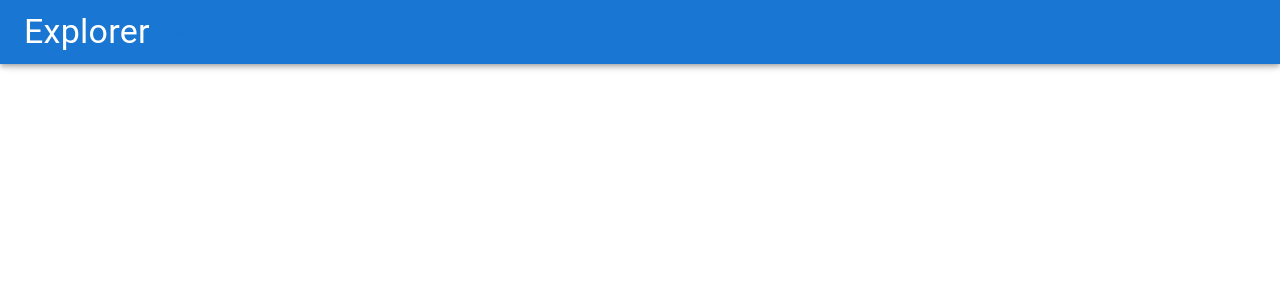
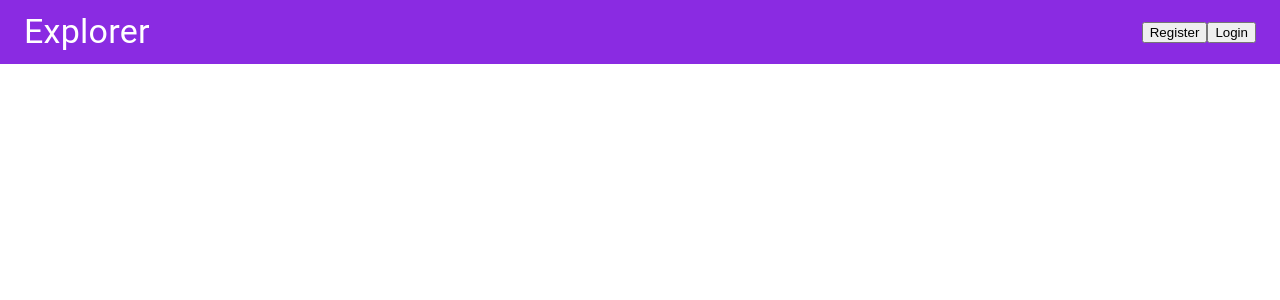
Before and after one commit to joyphillip/Explorer-frontend, a React (Create React App) app: page / in a window 1280 px wide. Shown: the top 300 px of the page. Built offline with nearby package versions, Linux system fonts and the light colour scheme.

Commit message:
added css

```diff
--- a/package.json
+++ b/package.json
@@ -9,6 +9,7 @@
     "@testing-library/jest-dom": "^5.16.5",
     "@testing-library/react": "^13.4.0",
     "@testing-library/user-event": "^13.5.0",
+    "node": "^19.1.0",
     "react": "^18.2.0",
     "react-dom": "^18.2.0",
     "react-scripts": "5.0.1",
--- a/src/App.css
+++ b/src/App.css
@@ -1,3 +1,16 @@
-.NavButton {
+.AppBar {
+  /* maybe add a gradient */
+  background: blueviolet;
+  color: white;
+}
+
+.NavBtn {
   color: black;
+  margin: 1;
+  border-radius: 10;
 }
+
+.NavBox {
+  display: flex;
+  margin-left: auto ;
+}
--- a/src/components/Nav.js
+++ b/src/components/Nav.js
@@ -1,17 +1,19 @@
 import React from 'react'
-import { AppBar, Box, Button, Toolbar, Typography } from '@mui/material'
-// import './App.css'
+import { AppBar, Button, Toolbar, Typography, Box } from '@mui/material'
+import '../App.css'
 
-export const Nav = () => {
-  return <AppBar>
-  <Toolbar>
-    <Typography variant='h4'>
-      Explorer
-    </Typography>
-    <Box>
-      <Button className='NavButton'> Register </Button>
-      <Button className='NavButton'> Login </Button>
-    </Box>
-  </Toolbar>
-  </AppBar>
+
+ const Nav = () => {
+  return (
+    <AppBar class='AppBar'>
+      <Toolbar>
+        <Typography variant='h4'> Explorer </Typography>
+        <Box class='NavBox'>
+          <Button class='NavBtn'> Register </Button>
+          <Button class='NavBtn'> Login </Button>
+        </Box>
+      </Toolbar>
+    </AppBar>
+  )
 }
+export default Nav;
```
Also changed, not shown: src/App.js (+4 -4 lines), 1 other file (tests, documents, lock files or other folders).
